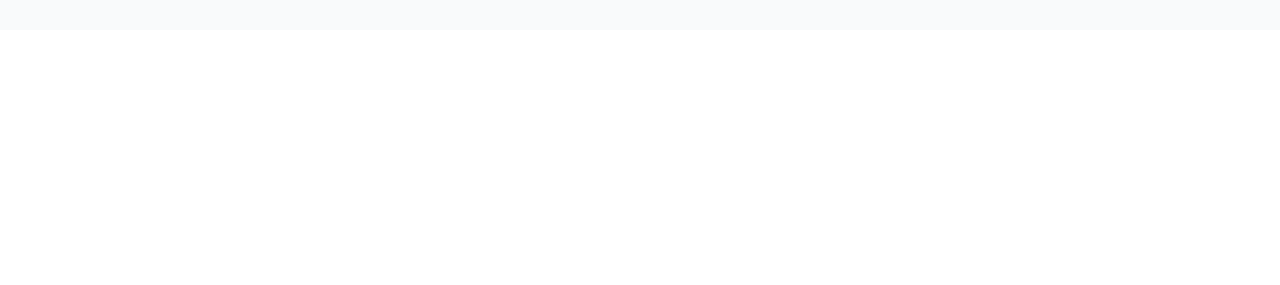
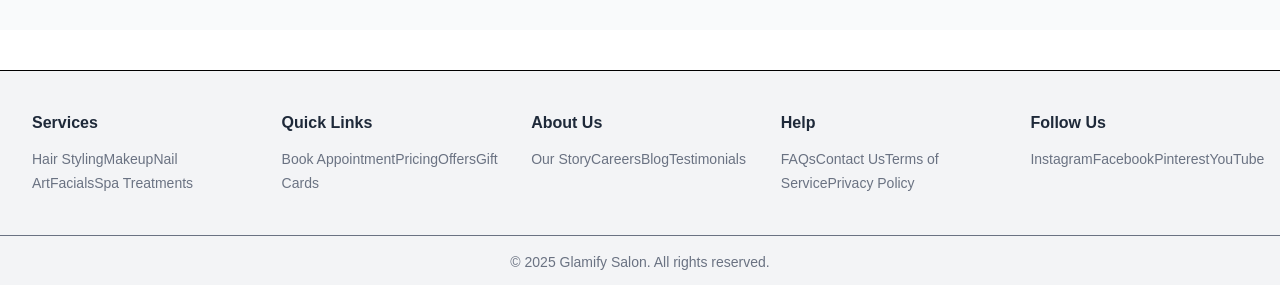
Before and after one commit to Nitesh47kumars/Saloon, a React (Vite) app: page / in a window 1280 px wide. Shown: the part 3827-4112 px from the top of the page. Before the commit the page ends 3857 px from the top, so only its background shows below. Built offline with nearby package versions, Linux system fonts and the light colour scheme.

Commit message:
Add Footer Components

```diff
--- a/src/App.jsx
+++ b/src/App.jsx
@@ -1,4 +1,5 @@
 import About from "./Components/About/About"
+import Footer from "./Components/Footer/Footer"
 import HeroSection from "./Components/HeroSection/HeroSection"
 import Navbar from "./Components/Navbar/Navbar"
 import Service from './Components/Service/Service'
@@ -11,6 +12,7 @@ function App() {
       <HeroSection/>
       <About/>
       <Service/>
+      <Footer/>
     </div>
   )
 }
--- /dev/null
+++ b/src/Components/Footer/Footer.jsx
@@ -0,0 +1,55 @@
+// components/Footer/Footer.jsx
+
+import React from "react";
+import FooterSection from "./FooterSection";
+import FooterLink from "./FooterLink";
+
+const Footer = () => {
+  return (
+    <footer className="bg-gray-100 mt-10 pt-10 border-t">
+      <div className="max-w-7xl mx-auto px-4 sm:px-6 lg:px-8 grid grid-cols-2 sm:grid-cols-3 md:grid-cols-5 gap-8 pb-10">
+        <FooterSection title="Services">
+          <FooterLink href="#" label="Hair Styling" />
+          <FooterLink href="#" label="Makeup" />
+          <FooterLink href="#" label="Nail Art" />
+          <FooterLink href="#" label="Facials" />
+          <FooterLink href="#" label="Spa Treatments" />
+        </FooterSection>
+
+        <FooterSection title="Quick Links">
+          <FooterLink href="#" label="Book Appointment" />
+          <FooterLink href="#" label="Pricing" />
+          <FooterLink href="#" label="Offers" />
+          <FooterLink href="#" label="Gift Cards" />
+        </FooterSection>
+
+        <FooterSection title="About Us">
+          <FooterLink href="#" label="Our Story" />
+          <FooterLink href="#" label="Careers" />
+          <FooterLink href="#" label="Blog" />
+          <FooterLink href="#" label="Testimonials" />
+        </FooterSection>
+
+        <FooterSection title="Help">
+          <FooterLink href="#" label="FAQs" />
+          <FooterLink href="#" label="Contact Us" />
+          <FooterLink href="#" label="Terms of Service" />
+          <FooterLink href="#" label="Privacy Policy" />
+        </FooterSection>
+
+        <FooterSection title="Follow Us">
+          <FooterLink href="#" label="Instagram" />
+          <FooterLink href="#" label="Facebook" />
+          <FooterLink href="#" label="Pinterest" />
+          <FooterLink href="#" label="YouTube" />
+        </FooterSection>
+      </div>
+
+      <div className="border-t py-4 text-center text-sm text-gray-500">
+        © {new Date().getFullYear()} Glamify Salon. All rights reserved.
+      </div>
+    </footer>
+  );
+};
+
+export default Footer;
--- /dev/null
+++ b/src/Components/Footer/FooterLink.jsx
@@ -0,0 +1,16 @@
+// components/Footer/FooterLink.jsx
+
+import React from "react";
+
+const FooterLink = ({ href, label }) => {
+  return (
+    <a
+      href={href}
+      className="text-sm text-gray-500 hover:text-pink-500 transition"
+    >
+      {label}
+    </a>
+  );
+};
+
+export default FooterLink;
--- /dev/null
+++ b/src/Components/Footer/FooterSection.jsx
@@ -0,0 +1,14 @@
+// components/Footer/FooterSection.jsx
+
+import React from "react";
+
+const FooterSection = ({ title, children }) => {
+  return (
+    <div>
+      <h4 className="text-md font-semibold text-gray-800 mb-3">{title}</h4>
+      <ul className="space-y-2">{children}</ul>
+    </div>
+  );
+};
+
+export default FooterSection;
```
Also changed, not shown: src/Components/HeroSection/HeroSection.jsx (line endings or trailing spaces).
